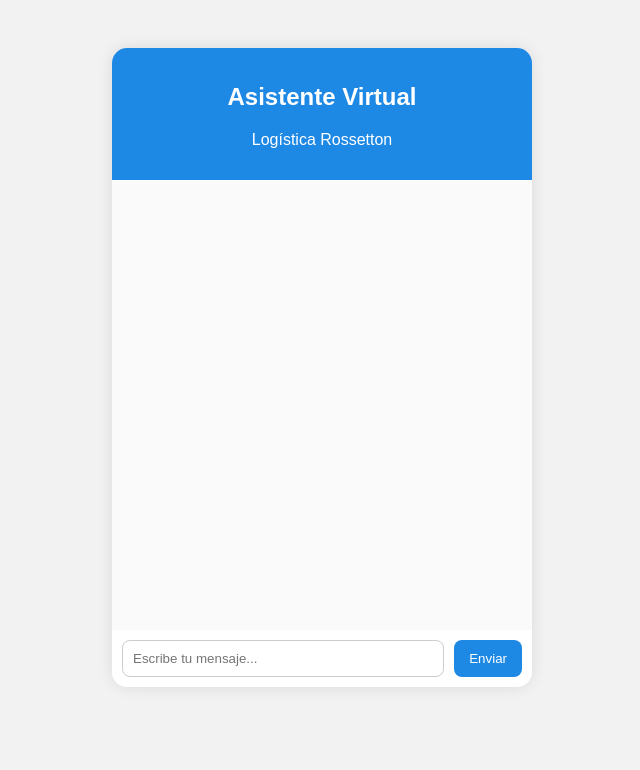
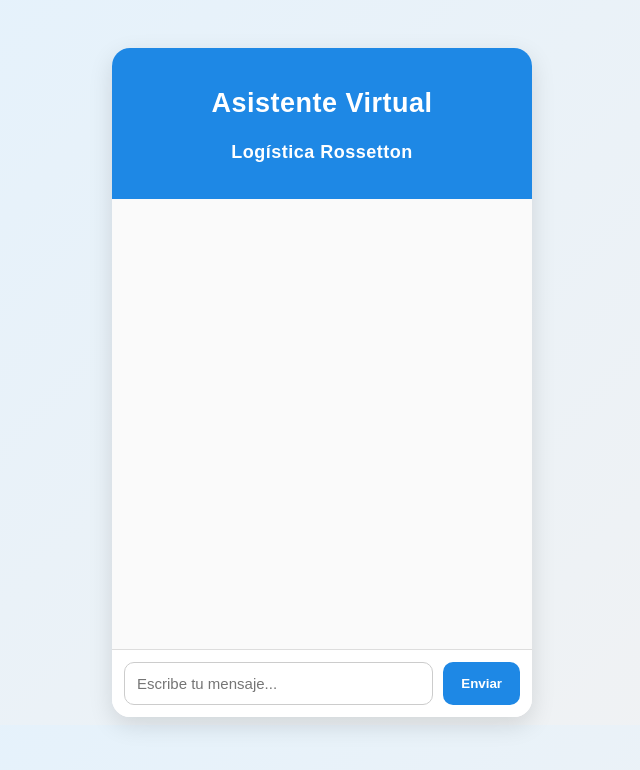
Before and after one commit to gefrhub/chatbot-rossetton, a plain HTML site: page index.html in a window 1280 px wide. Shown: the whole page, without its empty margins (318-958 px from the left). Drawn offline with Linux system fonts and the light colour scheme.

Commit message:
Enhance chat UI with gradients and animations
Updated styles for chat interface with new animations and improved layout.

```diff
--- a/style.css
+++ b/style.css
@@ -1,5 +1,5 @@
 body {
-    background: #f2f2f2;
+    background: linear-gradient(135deg, #e3f2fd, #f2f2f2);
     font-family: Arial, sans-serif;
     display: flex;
     justify-content: center;
@@ -10,16 +10,20 @@
     width: 95%;
     max-width: 420px;
     background: white;
-    border-radius: 15px;
-    box-shadow: 0 0 15px rgba(0,0,0,0.1);
+    border-radius: 18px;
+    box-shadow: 0 8px 25px rgba(0,0,0,0.12);
     overflow: hidden;
+    animation: fadeIn 0.4s ease;
 }
 
 .chat-header {
     background: #1e88e5;
     color: white;
-    padding: 15px;
+    padding: 18px;
     text-align: center;
+    font-size: 18px;
+    font-weight: bold;
+    letter-spacing: 0.5px;
 }
 
 .chat-box {
@@ -30,40 +34,71 @@
 }
 
 .message {
-    margin-bottom: 12px;
-    padding: 10px;
-    border-radius: 10px;
+    margin-bottom: 14px;
+    padding: 12px 14px;
+    border-radius: 14px;
     max-width: 80%;
+    line-height: 1.4;
+    animation: pop 0.25s ease;
 }
 
 .user {
-    background: #d1ffd1;
+    background: #c8f7c5;
     align-self: flex-end;
+    margin-left: auto;
+    box-shadow: 0 2px 6px rgba(0,0,0,0.1);
 }
 
 .bot {
-    background: #e3e3e3;
+    background: #e6e6e6;
+    box-shadow: 0 2px 6px rgba(0,0,0,0.08);
 }
 
 .input-area {
     display: flex;
-    padding: 10px;
+    padding: 12px;
     background: #fff;
+    border-top: 1px solid #ddd;
 }
 
 input {
     flex: 1;
-    padding: 10px;
-    border-radius: 8px;
+    padding: 12px;
+    border-radius: 10px;
     border: 1px solid #ccc;
+    font-size: 15px;
+    transition: 0.2s;
+}
+
+input:focus {
+    border-color: #1e88e5;
+    box-shadow: 0 0 5px rgba(30,136,229,0.3);
+    outline: none;
 }
 
 button {
     margin-left: 10px;
-    padding: 10px 15px;
+    padding: 12px 18px;
     background: #1e88e5;
     color: white;
     border: none;
-    border-radius: 8px;
+    border-radius: 10px;
     cursor: pointer;
+    font-weight: bold;
+    transition: 0.2s;
 }
+
+button:hover {
+    background: #1565c0;
+}
+
+/* Animaciones suaves */
+@keyframes fadeIn {
+    from { opacity: 0; transform: translateY(10px); }
+    to { opacity: 1; transform: translateY(0); }
+}
+
+@keyframes pop {
+    from { transform: scale(0.95); opacity: 0; }
+    to { transform: scale(1); opacity: 1; }
+}
```
